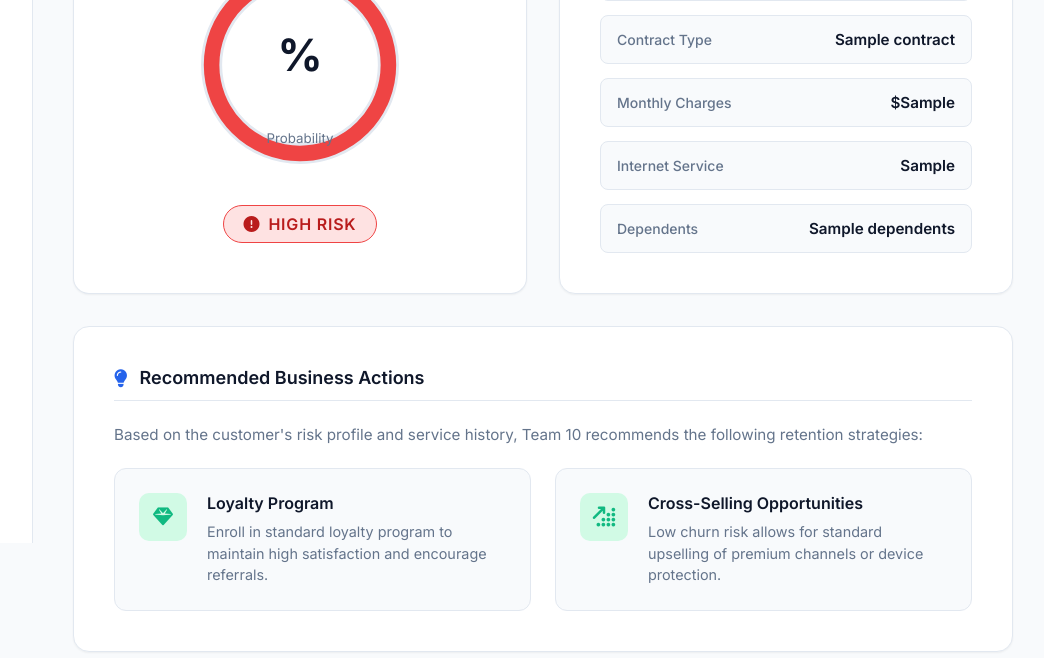
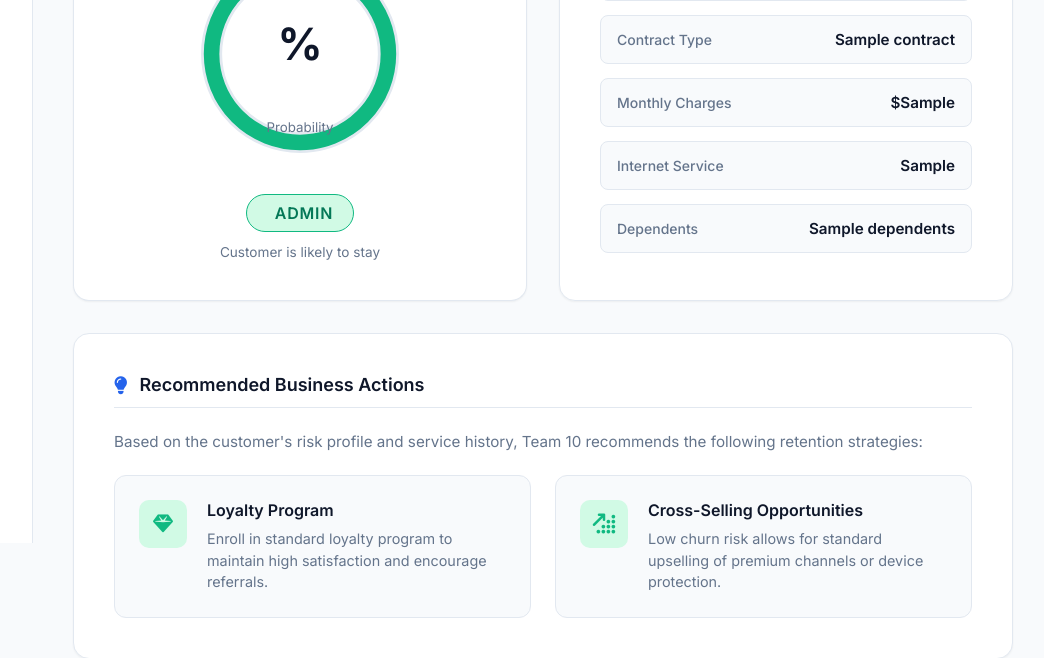
Before and after one commit to SreelakshmiAsok/BA, a Flask app: template TelecomChurnApp/templates/result.html in a window 1280 px wide. Shown: the part 257-915 px from the top of the page, without its empty margins (227-1271 px from the left). Run offline with Flask 3, Linux system fonts and the light colour scheme; the template is opened without the code that fills it: most values are stand-ins (such as "Sample title", 1, 10 or a date in 2020); parts of the project's set-up code (start-up, migrations or seed data) failed here and were passed over.

Commit message:
Customer Risk Segmentation

```diff
--- a/TelecomChurnApp/app.py
+++ b/TelecomChurnApp/app.py
@@ -87,7 +87,16 @@ def predict():
         # Fallback if model doesn't support predict_proba
         probability = 0.85 if prediction == 1 else 0.15
 
-    return render_template('result.html', prediction=int(prediction), probability=probability, customer_data=data)
+    # Risk segmentation based on churn probability
+    if probability >= 0.7:
+        risk_level = "High Risk"
+    elif probability >= 0.4:
+        risk_level = "Medium Risk"
+    else:
+        risk_level = "Low Risk"
+
+    return render_template('result.html', prediction=int(prediction), probability=probability,
+                           risk_level=risk_level, customer_data=data)
 
 if __name__ == '__main__':
     app.run(debug=True)
--- a/TelecomChurnApp/templates/result.html
+++ b/TelecomChurnApp/templates/result.html
@@ -487,11 +487,20 @@
 </head>
 
 {% set prob_percent = (probability * 100) | round(1) %}
-{% if prob_percent < 30 %} {% set risk_theme="theme-low" %} {% set risk_label="Low Risk" %} {% set
-    risk_icon="fa-shield-check" %} {% elif prob_percent < 70 %} {% set risk_theme="theme-medium" %} {% set
-    risk_label="Medium Risk" %} {% set risk_icon="fa-triangle-exclamation" %} {% else %} {% set risk_theme="theme-high"
-    %} {% set risk_label="High Risk" %} {% set risk_icon="fa-circle-exclamation" %} {% endif %} <body
-    class="{{ risk_theme }}">
+{% if risk_level == "High Risk" %}
+  {% set risk_theme = "theme-high" %}
+  {% set risk_icon = "fa-circle-exclamation" %}
+  {% set risk_desc = "Immediate retention action required" %}
+{% elif risk_level == "Medium Risk" %}
+  {% set risk_theme = "theme-medium" %}
+  {% set risk_icon = "fa-triangle-exclamation" %}
+  {% set risk_desc = "Monitor closely and offer incentives" %}
+{% else %}
+  {% set risk_theme = "theme-low" %}
+  {% set risk_icon = "fa-shield-check" %}
+  {% set risk_desc = "Customer is likely to stay" %}
+{% endif %}
+<body class="{{ risk_theme }}">
     <!-- Sidebar -->
     <aside class="sidebar">
         <div class="brand">
@@ -552,8 +561,9 @@
                     </div>
 
                     <div class="risk-badge">
-                        <i class="fa-solid {{ risk_icon }}"></i> {{ risk_label }}
+                        <i class="fa-solid {{ risk_icon }}"></i> {{ risk_level }}
                     </div>
+                    <p style="color: var(--text-muted); font-size: 0.85rem; margin-top: 0.75rem;">{{ risk_desc }}</p>
                 </div>
 
                 <!-- Customer Summary -->
@@ -614,7 +624,7 @@
                                     grievances.</p>
                             </div>
                         </div>
-                        {% elif prob_percent >= 30 %}
+                        {% elif prob_percent >= 40 %}
                         <div class="strategy-item">
                             <div class="strategy-icon" style="color: var(--warning); background: #fef3c7;"><i
                                     class="fa-solid fa-box-open"></i></div>
```
Also changed, not shown: 1 other file.
